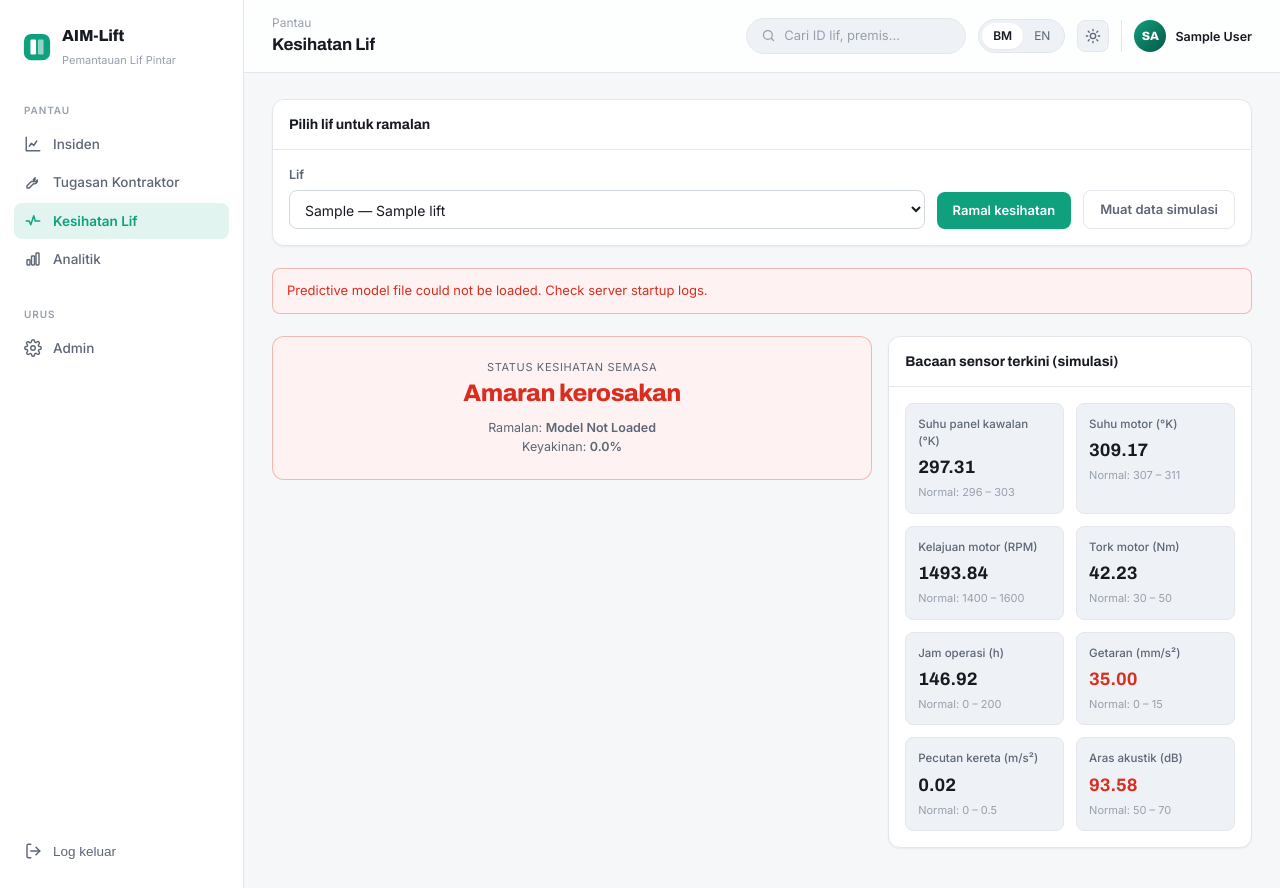
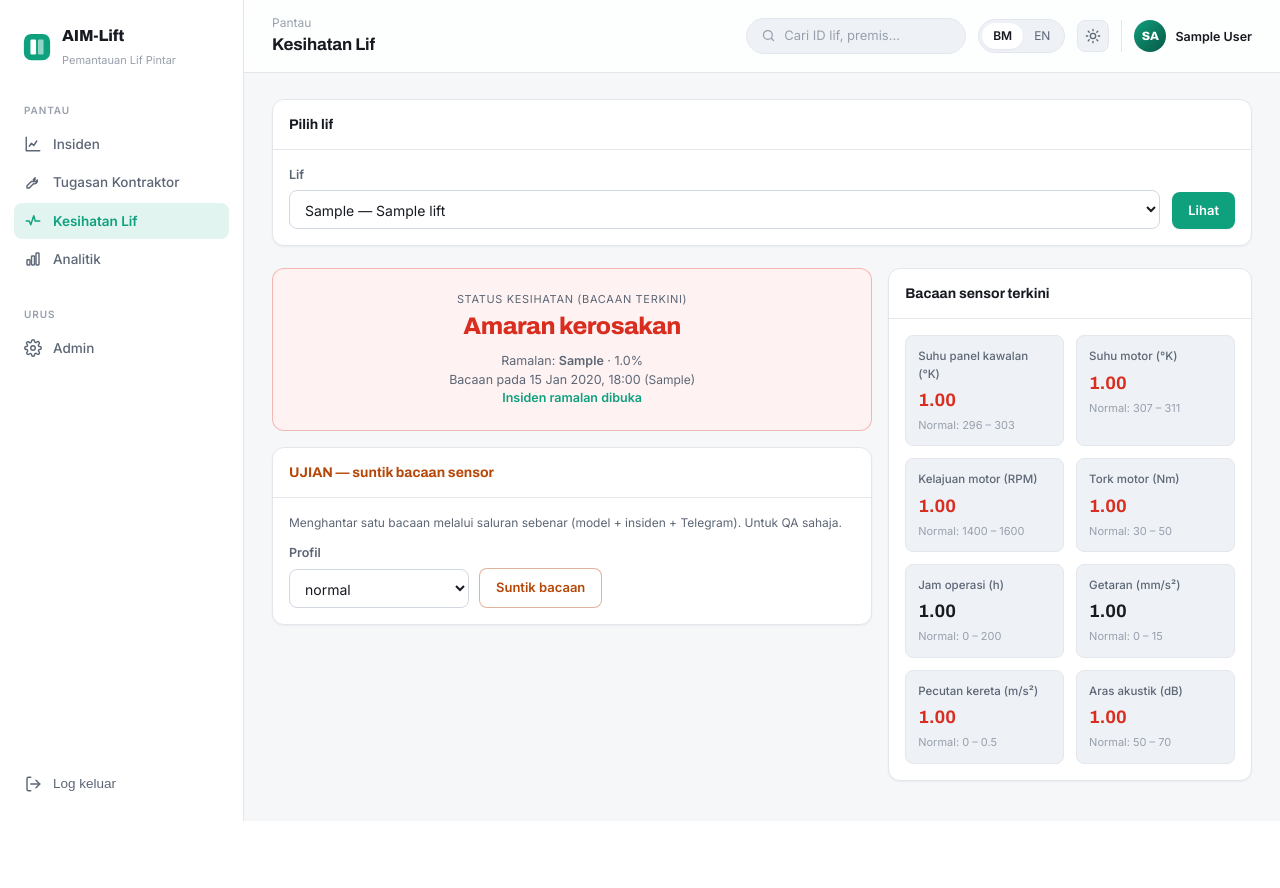
Before and after one commit to khalilkhirjkr/aim-lift, a Django app: page /health/ in a window 1280 px wide. After the commit the page ends 821 px from the top, so only its background shows below. Run offline with Django 5.2, Linux system fonts and the light colour scheme; a user stored in the database is signed in; tables that the repository leaves empty hold one stand-in row (values such as "Sample post").

Commit message:
Real sensor-reading pipeline; remove simulated data from lift health
- SensorReading model + migration 0006 (rolling window, 200/lift)
- POST /api/iot/reading/ ingest (X-Device-Key header auth), runs model,
  opens a 'Predicted: X' incident + Telegram alert on high-confidence failure
- lift_health view/template now shows the latest REAL reading (no np.random)
- Test triggers: staff-only inject form, manage.py inject_reading, ESP32
  serial 'read'/'fault' commands
- Removed 'load simulation data' button from incident dashboard
- Admin: SensorReading registered; .env.example documents IOT_DEVICE_KEY

```diff
--- a/lifts/templates/lifts/incident_list.html
+++ b/lifts/templates/lifts/incident_list.html
@@ -24,10 +24,6 @@
       <a class="btn ghost" href="{% url 'incident_list' %}">
         <svg viewBox="0 0 24 24" fill="none" stroke="currentColor" stroke-width="2" stroke-linecap="round" stroke-linejoin="round"><path d="M21 12a9 9 0 1 1-3-6.7"/><path d="M21 3v6h-6"/></svg>
         <span data-ms="Muat semula" data-en="Refresh">Muat semula</span>
-      </a>
-      <a class="btn ghost" href="{% url 'load_future_data' %}">
-        <svg viewBox="0 0 24 24" fill="none" stroke="currentColor" stroke-width="2" stroke-linecap="round" stroke-linejoin="round"><path d="M12 3v12M7 10l5 5 5-5M5 21h14"/></svg>
-        <span data-ms="Muat data simulasi" data-en="Load simulation data">Muat data simulasi</span>
       </a>
     </div>
   </div>
--- a/lifts/templates/lifts/lift_health.html
+++ b/lifts/templates/lifts/lift_health.html
@@ -6,19 +6,18 @@
 
 {% block content %}
   <section class="panel">
-    <div class="panel-head"><h3 data-ms="Pilih lif untuk ramalan" data-en="Select a lift to predict">Pilih lif untuk ramalan</h3></div>
+    <div class="panel-head"><h3 data-ms="Pilih lif" data-en="Select a lift">Pilih lif</h3></div>
     <div style="padding:16px;">
       <form method="GET" style="display:flex; gap:12px; align-items:flex-end; flex-wrap:wrap;">
         <div class="form-field" style="flex:1; min-width:240px;">
           <label for="lift_select" data-ms="Lif" data-en="Lift">Lif</label>
-          <select id="lift_select" name="lift_id" class="form-select">
+          <select id="lift_select" name="lift_id" class="form-select" onchange="this.form.submit()">
             {% for lift in all_lifts %}
               <option value="{{ lift.id }}" {% if lift.id == selected_lift.id %}selected{% endif %}>{{ lift.lift_identifier }} &mdash; {{ lift.premise_name }}</option>
             {% endfor %}
           </select>
         </div>
-        <button type="submit" class="btn" data-ms="Ramal kesihatan" data-en="Predict health">Ramal kesihatan</button>
-        <a href="{% url 'load_future_data' %}" class="btn ghost" data-ms="Muat data simulasi" data-en="Load simulation data">Muat data simulasi</a>
+        <button type="submit" class="btn" data-ms="Lihat" data-en="View">Lihat</button>
       </form>
     </div>
   </section>
@@ -27,24 +26,47 @@
   <div class="notice bad">{{ prediction_error }}</div>
   {% endif %}
 
-  {% if prediction %}
+  {% if latest_reading %}
   <div class="grid-2">
     <div class="col">
-      <div class="health-status {% if prediction == 'No failure' %}ok{% else %}bad{% endif %}">
-        <div class="k" style="font-size:11px; letter-spacing:.06em; text-transform:uppercase; color:var(--text-muted);" data-ms="Status kesihatan semasa" data-en="Current health status">Status kesihatan semasa</div>
+      <div class="health-status {% if prediction == 'No failure' %}ok{% elif prediction %}bad{% endif %}">
+        <div class="k" style="font-size:11px; letter-spacing:.06em; text-transform:uppercase; color:var(--text-muted);" data-ms="Status kesihatan (bacaan terkini)" data-en="Health status (latest reading)">Status kesihatan (bacaan terkini)</div>
         <div class="hv">
           {% if prediction == 'No failure' %}<span data-ms="Operasi normal" data-en="Normal operation">Operasi normal</span>
-          {% else %}<span data-ms="Amaran kerosakan" data-en="Failure warning">Amaran kerosakan</span>{% endif %}
+          {% elif prediction %}<span data-ms="Amaran kerosakan" data-en="Failure warning">Amaran kerosakan</span>
+          {% else %}<span data-ms="Belum dinilai" data-en="Not evaluated">Belum dinilai</span>{% endif %}
         </div>
         <div class="hm">
-          <span data-ms="Ramalan:" data-en="Predicted:">Ramalan:</span> <strong>{{ prediction }}</strong><br>
-          <span data-ms="Keyakinan:" data-en="Confidence:">Keyakinan:</span> <strong>{{ confidence|floatformat:1 }}%</strong>
+          {% if prediction %}<span data-ms="Ramalan:" data-en="Predicted:">Ramalan:</span> <strong>{{ prediction }}</strong> &middot; {{ confidence|floatformat:1 }}%<br>{% endif %}
+          <span data-ms="Bacaan pada" data-en="Reading at">Bacaan pada</span> {{ latest_reading.created_at|date:"d M Y, H:i" }}
+          <span class="premise">({{ latest_reading.source }})</span>
+          {% if latest_reading.incident_id %}<br><a class="filelink" href="{% url 'incident_list' %}" data-ms="Insiden ramalan dibuka" data-en="Predicted incident opened">Insiden ramalan dibuka</a>{% endif %}
         </div>
       </div>
+
+      {% if user.is_staff %}
+      <section class="panel">
+        <div class="panel-head"><h3 style="color:var(--warning);" data-ms="UJIAN — suntik bacaan sensor" data-en="TEST — inject a sensor reading">UJIAN — suntik bacaan sensor</h3></div>
+        <div style="padding:16px;">
+          <p class="premise" style="margin:0 0 12px;" data-ms="Menghantar satu bacaan melalui saluran sebenar (model + insiden + Telegram). Untuk QA sahaja." data-en="Sends one reading through the real pipeline (model + incident + Telegram). QA only.">Menghantar satu bacaan melalui saluran sebenar (model + insiden + Telegram). Untuk QA sahaja.</p>
+          <form method="POST" action="{% url 'inject_test_reading' %}" style="display:flex; gap:10px; align-items:flex-end; flex-wrap:wrap;">
+            {% csrf_token %}
+            <input type="hidden" name="lift_id" value="{{ selected_lift.id }}">
+            <div class="form-field" style="min-width:180px;">
+              <label for="profile" data-ms="Profil" data-en="Profile">Profil</label>
+              <select id="profile" name="profile" class="form-select">
+                {% for p in reading_profiles %}<option value="{{ p }}">{{ p }}</option>{% endfor %}
+              </select>
+            </div>
+            <button type="submit" class="btn ghost" style="color:var(--warning); border-color:color-mix(in srgb, var(--warning) 40%, transparent);" data-ms="Suntik bacaan" data-en="Inject reading">Suntik bacaan</button>
+          </form>
+        </div>
+      </section>
+      {% endif %}
     </div>
 
     <section class="panel">
-      <div class="panel-head"><h3 data-ms="Bacaan sensor terkini (simulasi)" data-en="Latest sensor readings (simulated)">Bacaan sensor terkini (simulasi)</h3></div>
+      <div class="panel-head"><h3 data-ms="Bacaan sensor terkini" data-en="Latest sensor readings">Bacaan sensor terkini</h3></div>
       <div style="padding:16px;">
         <div class="sensor-grid">
           {% for sensor in sensor_data %}
@@ -70,5 +92,22 @@
       </div>
     </section>
   </div>
+
+  {% else %}
+  <div class="panel" style="padding:40px; text-align:center;">
+    <div style="font-size:32px;">📡</div>
+    <h3 style="margin-top:10px;" data-ms="Tiada bacaan sensor lagi" data-en="No sensor readings yet">Tiada bacaan sensor lagi</h3>
+    <p class="premise" style="max-width:44ch; margin:8px auto 0;" data-ms="Bacaan akan muncul di sini apabila unit IoT lif ini mula menghantar data ke /api/iot/reading/." data-en="Readings appear here once this lift's IoT unit starts sending data to /api/iot/reading/.">Bacaan akan muncul di sini apabila unit IoT lif ini mula menghantar data ke /api/iot/reading/.</p>
+    {% if user.is_staff and selected_lift %}
+    <form method="POST" action="{% url 'inject_test_reading' %}" style="margin-top:18px; display:inline-flex; gap:10px; align-items:center;">
+      {% csrf_token %}
+      <input type="hidden" name="lift_id" value="{{ selected_lift.id }}">
+      <select name="profile" class="form-select" style="width:auto;">
+        {% for p in reading_profiles %}<option value="{{ p }}">{{ p }}</option>{% endfor %}
+      </select>
+      <button type="submit" class="btn ghost" style="color:var(--warning); border-color:color-mix(in srgb, var(--warning) 40%, transparent);" data-ms="Suntik bacaan ujian" data-en="Inject test reading">Suntik bacaan ujian</button>
+    </form>
+    {% endif %}
+  </div>
   {% endif %}
 {% endblock %}
--- a/lifts/urls.py
+++ b/lifts/urls.py
@@ -19,6 +19,10 @@ urlpatterns = [
     # API endpoints for ESP32 (Alerts)
     path('api/iot/alert/', views.handle_alert, name='handle_alert'),
     path('api/iot/check_status/', views.check_status, name='check_status'),
+    path('api/iot/reading/', views.ingest_reading, name='ingest_reading'),
+
+    # Staff QA tool: inject a sensor reading through the real pipeline
+    path('health/inject/', views.inject_test_reading, name='inject_test_reading'),
 
     # Report Workflow
     path('report/submit/<int:incident_id>/', views.submit_report_form, name='submit_report'),
--- a/lifts/views.py
+++ b/lifts/views.py
@@ -1,13 +1,16 @@
 # lifts/views.py
 
+import os
 from datetime import datetime, timedelta
 from django.conf import settings
+from django.contrib.admin.views.decorators import staff_member_required
 from django.contrib.auth.decorators import login_required
 from django.core.serializers.json import DjangoJSONEncoder
 from django.db.models import Q, F, Subquery, OuterRef
 from django.http import Http404
 from django.http import JsonResponse
 from django.shortcuts import render, get_object_or_404, redirect
+from django.urls import reverse
 from django.utils import timezone
 from django.views.decorators.csrf import csrf_exempt
 import joblib
@@ -25,10 +28,137 @@ from rest_framework import status
 from django.db import connection
 
 from .forms import ReportSubmissionForm
-from .models import Lift, Incident, Contractor
+from .models import Lift, Incident, Contractor, SensorReading
 from .predictor import predict_lift_health, EXPECTED_FEATURES, model as PREDICTIVE_MODEL
 from .serializers import LiftSerializer, IncidentSerializer, IncidentReportSerializer
 from .telegram_bot import send_telegram_message
+
+
+# ==================================
+# ===== SENSOR READING PIPELINE ====
+# ==================================
+
+# How many recent readings to keep per lift (oldest are auto-deleted on ingest).
+READINGS_KEEP_PER_LIFT = int(os.environ.get('SENSOR_READINGS_KEEP', '200'))
+# Minimum model confidence (%) before a predicted-failure incident is opened.
+PREDICT_ALERT_CONFIDENCE = float(os.environ.get('PREDICT_ALERT_CONFIDENCE', '80'))
+
+# Named reading profiles for the test/inject tools. Values are (low, high) ranges.
+READING_PROFILES = {
+    'normal': {
+        'feature_p1': (297, 301), 'feature_p2': (308, 309.5), 'feature_p3': (1450, 1550),
+        'feature_s1': (35, 45), 'feature_s2': (10, 150), 'feature_s3': (10, 80),
+        'vibration': (0.1, 3.0), 'vertical_acceleration_mps2': (0.01, 0.15), 'acoustic_db': (55, 63),
+    },
+    'high_vibration': {'vibration': (20, 50)},
+    'high_acoustic': {'acoustic_db': (80, 100)},
+    'fault': {'vibration': (20, 50), 'acoustic_db': (80, 100)},
+}
+_NOT_A_FAILURE = {'No failure', 'Prediction Error', 'Model Not Loaded', 'Encoder Not Loaded'}
+
+
+def build_reading_values(profile='normal'):
+    """Return a dict of the 9 feature values for a named profile. Starts from
+    'normal' and overlays the chosen profile's ranges."""
+    ranges = dict(READING_PROFILES['normal'])
+    ranges.update(READING_PROFILES.get(profile, {}))
+    return {f: round(random.uniform(*ranges[f]), 4) for f in EXPECTED_FEATURES if f in ranges}
+
+
+def process_reading(lift, values, *, device_id='', source='device'):
+    """Core ingest: store the reading, run the model, open a predicted-failure
+    incident if warranted, then trim the per-lift rolling window.
+    Returns the saved SensorReading."""
+    reading = SensorReading(lift=lift, device_id=device_id or '', source=source)
+    for f in EXPECTED_FEATURES:
+        try:
+            setattr(reading, f, float(values.get(f, 0) or 0))
+        except (TypeError, ValueError):
+            setattr(reading, f, 0.0)
+
+    pred, conf = predict_lift_health(reading.feature_dict())
+    reading.prediction = pred or ''
+    try:
+        reading.confidence = round(float(conf) * 100, 2)
+    except (TypeError, ValueError):
+        reading.confidence = 0.0
+
+    if pred not in _NOT_A_FAILURE and reading.confidence >= PREDICT_ALERT_CONFIDENCE:
+        already_open = Incident.objects.filter(
+            lift=lift, status='Detected', incident_type__startswith='Predicted:'
+        ).exists()
+        if not already_open:
+            incident = Incident.objects.create(
+                lift=lift,
+                incident_type=f'Predicted: {pred}',
+                status='Detected',
+                is_emergency=True,
+            )
+            reading.incident = incident
+            send_telegram_message(
+                f"\U0001F52E *Predicted Lift Failure* \U0001F52E\n\n"
+                f"*Premise:* {lift.premise_name}\n"
+                f"*Lift ID:* {lift.lift_identifier}\n"
+                f"*Prediction:* {pred} ({reading.confidence:.1f}% confidence)\n"
+                f"*Vibration:* {reading.vibration:.2f} | *Acoustic:* {reading.acoustic_db:.2f} dB"
+            )
+
+    reading.save()
+
+    stale_ids = list(
+        SensorReading.objects.filter(lift=lift)
+        .order_by('-created_at')
+        .values_list('id', flat=True)[READINGS_KEEP_PER_LIFT:]
+    )
+    if stale_ids:
+        SensorReading.objects.filter(id__in=stale_ids).delete()
+
+    return reading
+
+
+@csrf_exempt
+def ingest_reading(request):
+    """POST /api/iot/reading/ — a lift's IoT unit submits a sensor reading.
+    Requires header  X-Device-Key: <IOT_DEVICE_KEY>."""
+    if request.method != 'POST':
+        return JsonResponse({'error': 'POST only'}, status=405)
+
+    expected_key = os.environ.get('IOT_DEVICE_KEY', '')
+    if not expected_key or request.headers.get('X-Device-Key', '') != expected_key:
+        return JsonResponse({'error': 'unauthorized'}, status=401)
+
+    try:
+        data = json.loads(request.body or b'{}')
+    except (ValueError, TypeError):
+        return JsonResponse({'error': 'invalid JSON'}, status=400)
+
+    lift_id = data.get('lift_id')
+    try:
+        lift = Lift.objects.get(lift_identifier=lift_id)
+    except Lift.DoesNotExist:
+        return JsonResponse({'error': f'unknown lift_id {lift_id!r}'}, status=404)
+
+    reading = process_reading(lift, data, device_id=data.get('device_id', ''), source='device')
+    return JsonResponse({
+        'status': 'ok',
+        'prediction': reading.prediction,
+        'confidence': reading.confidence,
+        'incident_opened': reading.incident_id is not None,
+    }, status=201)
+
+
+@staff_member_required
+def inject_test_reading(request):
+    """Staff-only QA tool: submit a reading through the real pipeline using a
+    named profile. POST { lift_id, profile }."""
+    if request.method != 'POST':
+        return redirect('lift_health')
+    lift = get_object_or_404(Lift, id=request.POST.get('lift_id'))
+    profile = request.POST.get('profile', 'normal')
+    if profile not in READING_PROFILES:
+        profile = 'normal'
+    process_reading(lift, build_reading_values(profile), device_id='TEST-INJECT', source='test')
+    return redirect(f"{reverse('lift_health')}?lift_id={lift.id}")
 
 
 def landing(request):
@@ -178,164 +308,50 @@ def contractor_dashboard(request):
 # --- Lift Health View (Alert check removed) ---
 @login_required
 def lift_health_dashboard(request):
-    all_lifts = Lift.objects.all()
+    all_lifts = Lift.objects.all().order_by('lift_identifier')
     selected_lift_id = request.GET.get('lift_id')
     selected_lift = None
-    prediction_error = None # Variable to hold error messages
-
-    # Determine which lift to display
     if selected_lift_id:
         selected_lift = get_object_or_404(Lift, id=selected_lift_id)
     elif all_lifts:
-        selected_lift = all_lifts.first() # Default to first lift if none selected
+        selected_lift = all_lifts.first()
 
     prediction = None
     confidence = 0
+    prediction_error = None
     sensor_data_with_thresholds = []
+    latest_reading = None
+    recent_readings = []
 
     if selected_lift:
-        # --- Simulate Sensor Data ---
-        latest_incident = Incident.objects.filter(lift=selected_lift, status='Detected').order_by('-timestamp').first()
+        latest_reading = SensorReading.objects.filter(lift=selected_lift).order_by('-created_at').first()
+        recent_readings = list(SensorReading.objects.filter(lift=selected_lift).order_by('-created_at')[:20])
 
-        # Generate base normal readings - Using TIGHTER, MORE CONSERVATIVE ranges
-        latest_readings_raw = {
-            'feature_p1': np.random.uniform(297, 301),  # Tighter Air Temp K
-            'feature_p2': np.random.uniform(308, 309.5), # Tighter Process Temp K
-            'feature_p3': np.random.uniform(1450, 1550), # Tighter Rotational Speed
-            'feature_s1': np.random.uniform(35, 45),    # Tighter Torque Nm
-            'feature_s2': np.random.uniform(10, 150),   # Lower max Tool Wear
-            'feature_s3': np.random.uniform(10, 80),    # Tighter Example range
-            'vibration': np.random.uniform(0.1, 3.0),   # Lower max Vibration
-            'vertical_acceleration_mps2': np.random.uniform(0.01, 0.15), # Lower max Accel
-            'acoustic_db': np.random.uniform(55, 63),   # Tighter Acoustic
-        }
-
-        # Ensure all features expected by the model are present
-        for feature in EXPECTED_FEATURES:
-            if feature not in latest_readings_raw:
-                latest_readings_raw[feature] = 0.0
-
-        # Simulate abnormal readings if needed (Matches dataset_generator pattern)
-        simulate_failure_condition = random.choice([True, False, False, False])
-        if latest_incident or simulate_failure_condition:
-             latest_readings_raw['vibration'] = np.random.uniform(20, 50)   # Matches generator
-             latest_readings_raw['acoustic_db'] = np.random.uniform(80, 100) # Matches generator
-
-             # Comment these out to match the training data pattern
-             # latest_readings_raw['feature_p2'] = np.random.uniform(315, 320)
-             # latest_readings_raw['feature_s1'] = np.random.uniform(80, 100)
-
-             print(f"--- Simulating CLEAR failure readings (Matching Generator Pattern) for lift {selected_lift.lift_identifier} ---")
-
-
-        # --- Prepare data structure for template ---
-        sensor_data_with_thresholds = [] # Reset list for current prediction
-        for key, value in latest_readings_raw.items():
-            if key in EXPECTED_FEATURES:
-                threshold_key = key.replace('_', ' ') # Format key for display
-                threshold = SENSOR_THRESHOLDS.get(threshold_key)
+        if latest_reading:
+            prediction = latest_reading.prediction or None
+            confidence = latest_reading.confidence
+            for feature in EXPECTED_FEATURES:
+                threshold = SENSOR_THRESHOLDS.get(feature.replace('_', ' '))
                 if threshold:
                     sensor_data_with_thresholds.append({
-                        'name': threshold_key,
-                        'value': value,
+                        'name': feature.replace('_', ' '),
+                        'value': getattr(latest_reading, feature),
                         'min': threshold['min'],
-                        'max': threshold['max']
+                        'max': threshold['max'],
                     })
-        print("--- Sensor values BEFORE prediction ---")
-        print(latest_readings_raw)
-
-        # --- Make Prediction ---
-        try:
-            if PREDICTIVE_MODEL is None:
-                 prediction = "Model Not Loaded"
-                 confidence = 0
-                 prediction_error = "Predictive model file could not be loaded. Check server startup logs."
-            else:
-                pred_output, conf_val = predict_lift_health(latest_readings_raw)
-
-                if pred_output == "Prediction Error":
-                     prediction = "Prediction Error"
-                     confidence = 0
-                     prediction_error = "An error occurred during prediction. Check server logs."
-                else:
-                    prediction = pred_output.strip() # Clean potential whitespace
-                    confidence = conf_val * 100
-
-            # ==========================================================
-            # ========== START: Predictive Alert Handling (MODIFIED) ===
-            # ==========================================================
-            # This block now ONLY prints if a failure is predicted by the dashboard view.
-            # It NO LONGER creates incidents or sends alerts automatically.
-            if prediction not in ['No failure', 'Prediction Error', 'Model Not Loaded'] and confidence > 80: # Alert threshold
-                print(f"--- Potential Failure Predicted by Dashboard View: {prediction} with {confidence:.2f}% confidence ---")
-
-                # incident_type_str = f"Predicted: {prediction}" # No longer needed here
-
-                # print(f"--- Creating new predictive incident and sending Telegram alert ---") # No longer needed here
-
-                # --- All the code below is now commented out ---
-                # # Create a new incident log every time for demonstration purposes
-                # Incident.objects.create(
-                #     lift=selected_lift,
-                #     incident_type=incident_type_str,
-                #     status='Detected',
-                #     is_emergency=True
-                # )
-                #
-                # # --- Build the detailed sensor reading string ---
-                # abnormal_readings_details = ""
-                # for sensor_info in sensor_data_with_thresholds:
-                #     s_name = sensor_info['name']
-                #     s_value = sensor_info['value']
-                #     s_min = sensor_info['min']
-                #     s_max = sensor_info['max']
-                #     is_abnormal = False
-                #     try:
-                #         if (isinstance(s_min, (int, float)) and float(s_value) < s_min): is_abnormal = True
-                #         if (isinstance(s_max, (int, float)) and float(s_value) > s_max): is_abnormal = True
-                #     except (ValueError, TypeError): is_abnormal = False
-                #
-                #     if is_abnormal:
-                #         abnormal_readings_details += (
-                #             f"- {s_name.title()}: {s_value:.2f} *(Not Normal)*\n"
-                #             f"  (Normal: {s_min} - {s_max})\n"
-                #         )
-                #
-                # # --- Construct the final Telegram message ---
-                # message = (
-                #     f"⚠️ *Predictive Maintenance Alert* ⚠️\n\n"
-                #     f"*Lift:* {selected_lift.lift_identifier}\n"
-                #     f"*Premise:* {selected_lift.premise_name}\n"
-                #     f"*Predicted Failure:* {prediction}\n"
-                #     f"*Confidence:* {confidence:.2f}%\n\n"
-                # )
-                # if abnormal_readings_details:
-                #     message += f"*Detail of Abnormal Sensor Readings:*\n{abnormal_readings_details}\n"
-                # message += f"An inspection is recommended."
-                #
-                # # --- Send the message ---
-                # send_telegram_message(message)
-                # --- End of commented out block ---
-
-            # ==========================================================
-            # ========== END: Predictive Alert Handling (MODIFIED) =====
-            # ==========================================================
-
-        except Exception as e:
-            # Catch unexpected errors during the whole prediction block
-            error_msg = f"Unexpected error in health dashboard view prediction block: {e}"
-            print(f"[ERROR] {error_msg}")
-            prediction = "View Error"
-            prediction_error = error_msg
-            confidence = 0
+            if prediction in ('Model Not Loaded', 'Encoder Not Loaded'):
+                prediction_error = "Predictive model could not be loaded on the server."
 
     context = {
         'all_lifts': all_lifts,
         'selected_lift': selected_lift,
+        'latest_reading': latest_reading,
+        'recent_readings': recent_readings,
         'prediction': prediction,
         'confidence': confidence,
-        'sensor_data': sensor_data_with_thresholds, # Pass the list of dicts
-        'prediction_error': prediction_error, # Pass the error message
+        'sensor_data': sensor_data_with_thresholds,
+        'prediction_error': prediction_error,
+        'reading_profiles': list(READING_PROFILES.keys()),
     }
     return render(request, 'lifts/lift_health.html', context)
 
```
Also changed, not shown: lifts/admin.py (+10 -1 lines), lifts/management/commands/inject_reading.py (added, +37 -0 lines), lifts/models.py (+44 -0 lines), lifts/migrations/0006_sensorreading.py (added), 2 other files.
